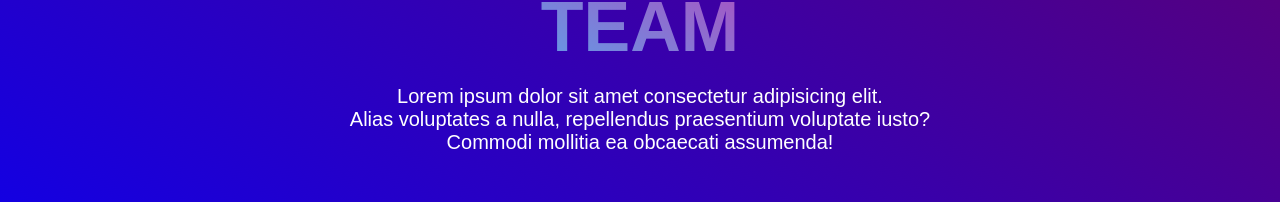
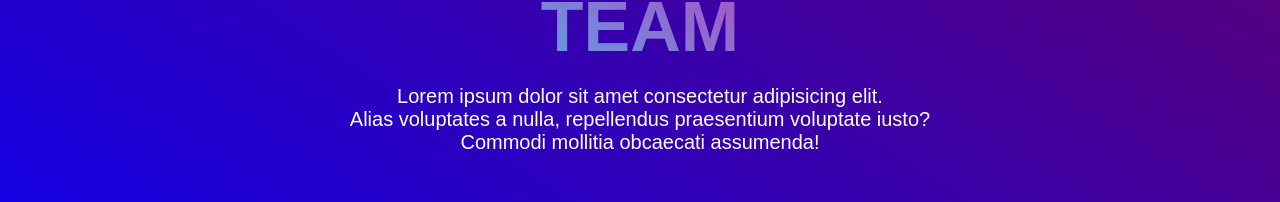
Before and after one commit to MrShota/Master, a plain HTML site: page LOVA/index.html in a window 1280 px wide. Shown: the part 289-491 px from the top of the page. Drawn offline with Linux system fonts and the light colour scheme.

Commit message:
commit on Master

```diff
--- a/LOVA/index.html
+++ b/LOVA/index.html
@@ -30,7 +30,7 @@
         <div class="center">
             <h3 style="color: white; font-size: 30px;"> Let Ai help your</h3> <br>
             <h1>MARKETING TEAM</h1> <br>
-            <p style="color: white; font-size:20px ;">Lorem ipsum dolor sit amet consectetur adipisicing elit. <br> Alias voluptates a nulla, repellendus praesentium voluptate iusto? <br> Commodi mollitia ea obcaecati assumenda!</p>
+            <p style="color: white; font-size:20px ;">Lorem ipsum dolor sit amet consectetur adipisicing elit. <br> Alias voluptates a nulla, repellendus praesentium voluptate iusto? <br> Commodi mollitia obcaecati assumenda!</p>
             <!-- <div class="btn"> -->
                 <button> <p>Let's go</p>  <img src="Photo/right-arrow.png" alt="..."> </button>
             <img src="Photo/down-arrow.png" alt="...">
```
